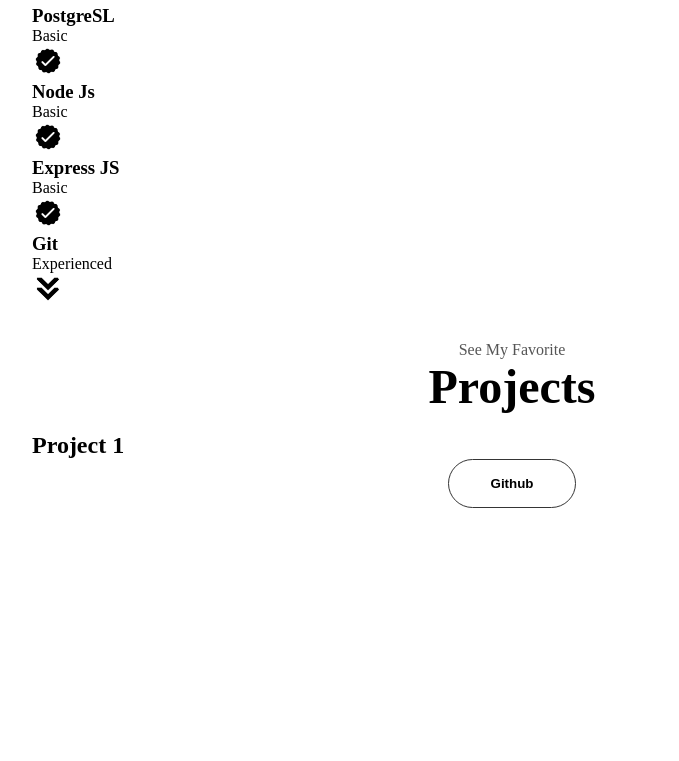
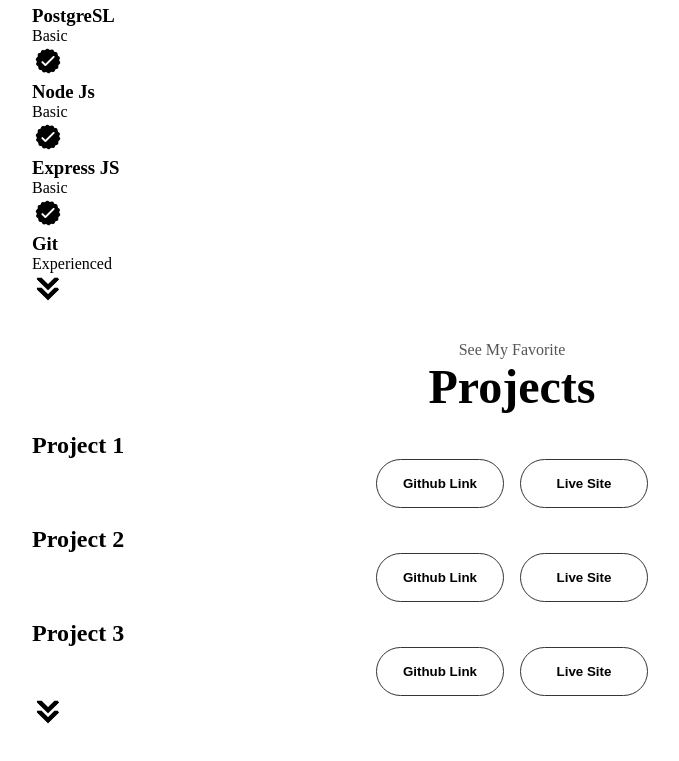
Before and after one commit to Willv97/myPortfolio, a plain HTML site: page index.html in a window 1280 px wide. Shown: the part 2287-3048 px from the top of the page, without its empty margins (128-807 px from the left). Drawn offline with Linux system fonts and the light colour scheme.

Commit message:
New tags for 'projects' section

```diff
--- a/index.html
+++ b/index.html
@@ -169,7 +169,7 @@
                 </div>
             </div>
         </div>
-        <img src="./assets/arrow.png" alt="Arrow icon" class="icon">
+        <img src="./assets/arrow.png" alt="Arrow icon" class="icon" >
     </section>
     <section id="projects">
         <p class="section_text_p1">See My Favorite</p>
@@ -178,18 +178,42 @@
             <div class="about-containers">
                 <div class="details-container color-container">
                     <div class="article-container">
-                        <img src="./assets/"
-                        alt=""
-                        class="project-img"
-                        />
+                        <img src="./assets/" alt="" class="project-img"/>
                     </div>
                     <h2 class="experience-sub-title project-title">Project 1</h2>
                     <div class="btn-container">
-                        <button class="btn btn-color-2 project-btn" onclick="location.href='https://github.com'">Github</button>
+                        <button class="btn btn-color-2 project-btn" onclick="location.href='https://'">Github Link</button>
+                        <button class="btn btn-color-2 project-btn" onclick="location.href='https://'">Live Site</button>
+                    </div>
+                </div>
+                <div class="details-container color-container">
+                    <div class="article-container">
+                        <img src="./assets/" alt="" class="project-img"/>
+                    </div>
+                    <h2 class="experience-sub-title project-title">Project 2</h2>
+                    <div class="btn-container">
+                        <button class="btn btn-color-2 project-btn" onclick="location.href='https://'">Github Link</button>
+                        <button class="btn btn-color-2 project-btn" onclick="location.href='https://'">Live Site</button>
+                    </div>
+                </div>
+                <div class="details-container color-container">
+                    <div class="article-container">
+                        <img src="./assets/" alt="" class="project-img"/>
+                    </div>
+                    <h2 class="experience-sub-title project-title">Project 3</h2>
+                    <div class="btn-container">
+                        <button class="btn btn-color-2 project-btn" onclick="location.href='https://'">Github Link</button>
+                        <button class="btn btn-color-2 project-btn" onclick="location.href='https://'">Live Site</button>
                     </div>
                 </div>
             </div>
         </div>
+        <img
+          src="./assets/arrow.png"
+          alt="Arrow icon"
+          class="icon arrow"
+          onclick="location.href='./#contact'"
+        />
     </section>
 </body>
 </html>
```
